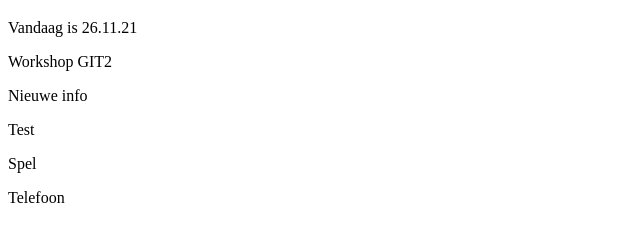
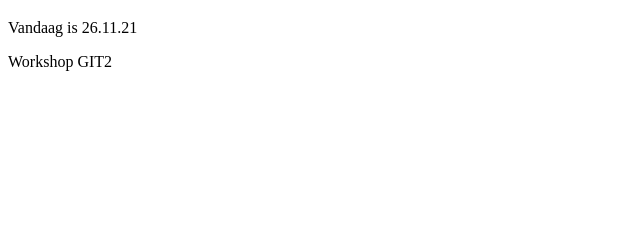
Before and after one commit to zhidkova87/test, a plain HTML site: page index.html in a window 1280 px wide. Shown: the part 61-302 px from the top of the page, without its empty margins (0-640 px from the left). Drawn offline with Linux system fonts and the light colour scheme.

Commit message:
opnieuw starten

```diff
--- a/index.html
+++ b/index.html
@@ -8,9 +8,5 @@
 <h1>Hello world!</h1>
 <p>Vandaag is 26.11.21</p>
 <p>Workshop GIT2</p>
-<p>Nieuwe info</p>
-<p>Test</p>
-<p>Spel</p>
-<p>Telefoon</p>
 </body>
 </html>
```
